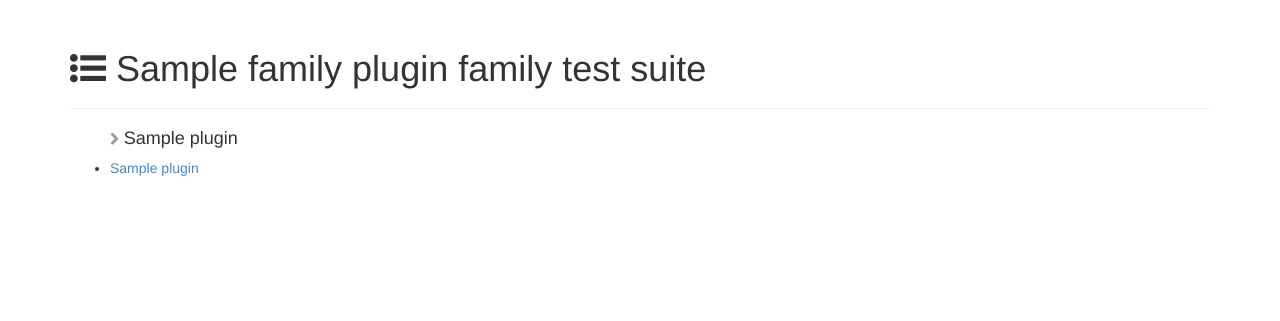
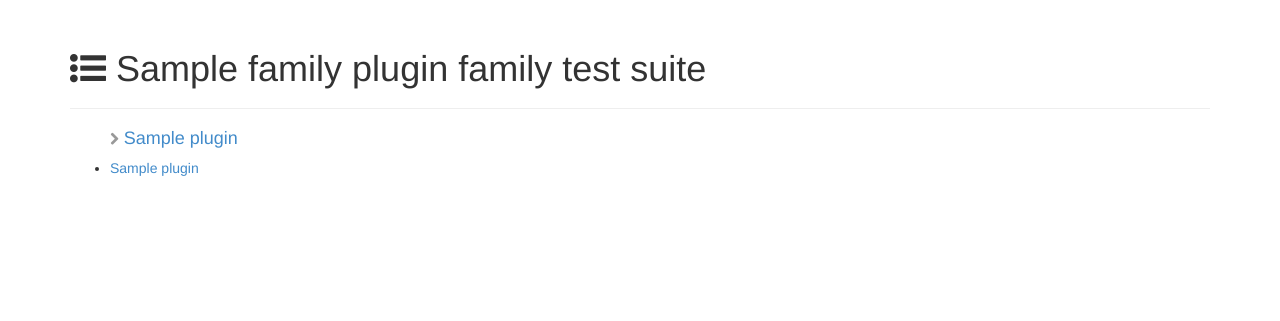
Before and after one commit to andresriancho/django-moth, a Django app: template moth/templates/moth/index-of-family.html in a window 1280 px wide. Shown: the part 51-372 px from the top of the page. Run offline with Django 3.2, Linux system fonts and the light colour scheme; the template is opened without the code that fills it: most values are stand-ins (such as "Sample title", 1, 10 or a date in 2020); some libraries are stand-ins or nearby versions.

Commit message:
Improved index page by adding link to test suite

```diff
--- a/moth/templates/moth/index-of-family.html
+++ b/moth/templates/moth/index-of-family.html
@@ -7,7 +7,9 @@
 {% block content %}
 <ul>
 	{% for plugin, values in links.items %}
-		<h4><small><i class="fa fa-chevron-right"></i></small> {{ plugin }}</h4>
+		<a href="{{ plugin }}">
+			<h4><small><i class="fa fa-chevron-right"></i></small> {{ plugin }}</h4>
+		</a>
 		{% for title, url in values %}
 		    <li><a href="{{ url }}">{{ title }}</a></li>
 		{% endfor %}
```
